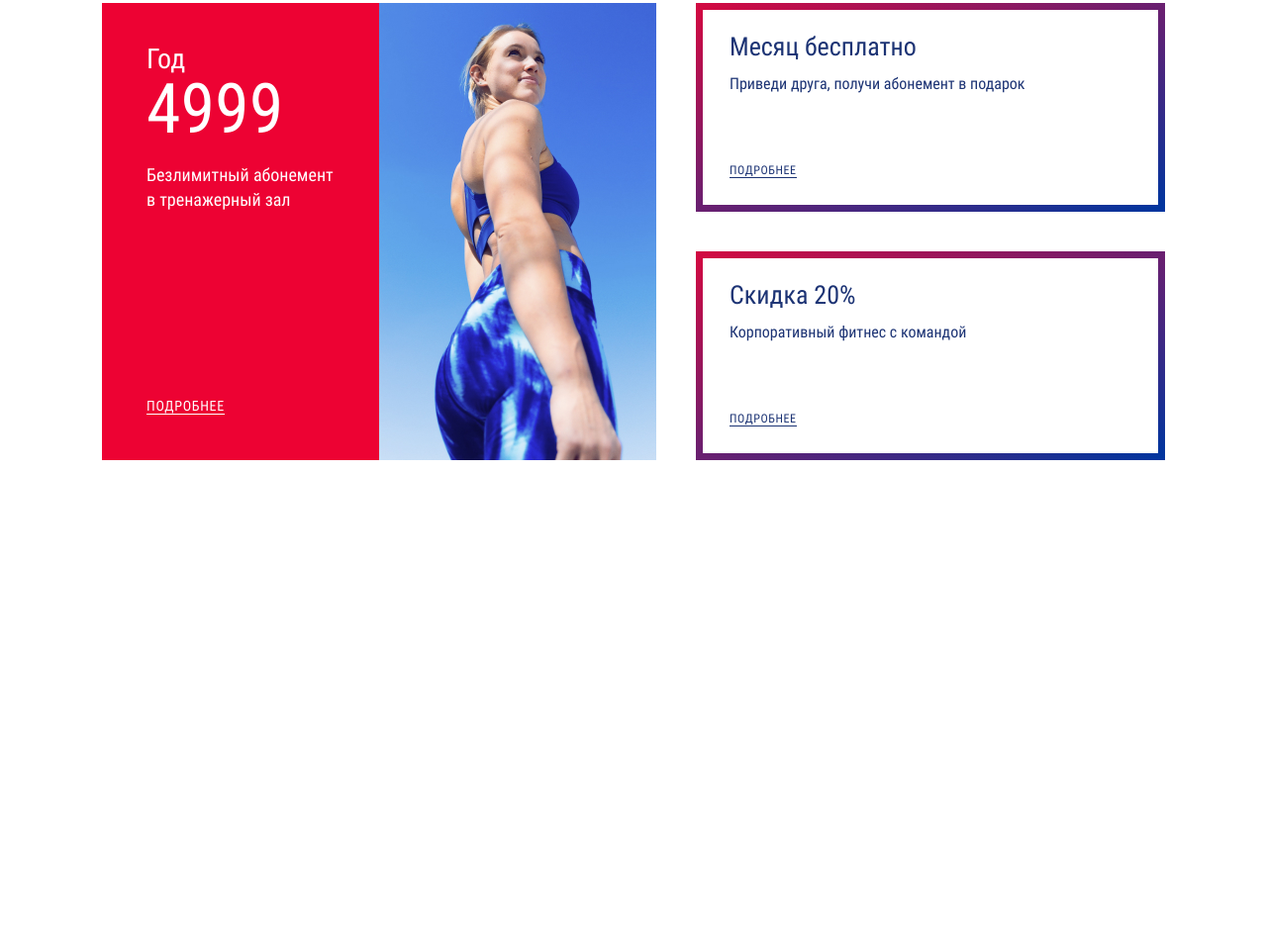
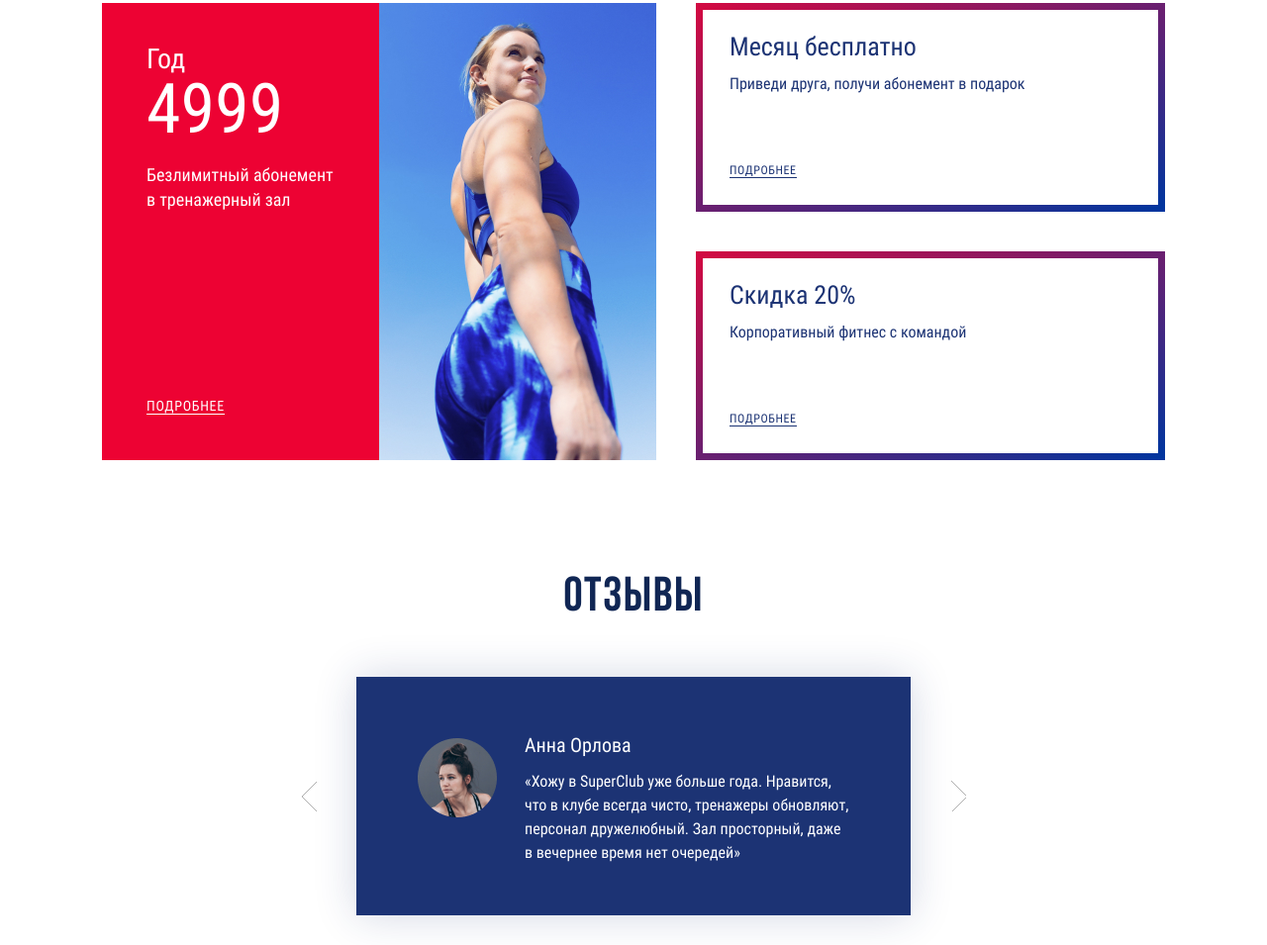
Before and after one commit to Proxa-prog/fitness, a website built with webpack: page source/index.html in a window 1280 px wide. Shown: the part 4983-5938 px from the top of the page at 99% size. Before the commit the page ends 5584 px from the top, so only its background shows below. Built offline with nearby package versions, Linux system fonts and the light colour scheme; files whose address does not match are found by name.

Commit message:
desktop версия

```diff
--- a/source/index.html
+++ b/source/index.html
@@ -91,23 +91,28 @@
               <div class="gym__video-container">
                 <button type="button"><span class="visually-hidden">Play</span></button>
                 <iframe src="https://www.youtube.com/embed/9TZXsZItgdw?enablejsapi=1&version=3&wmode=transparent"
-                  width="364" height="228"
-                  title="YouTube video player"
+                  width="364" height="228" title="YouTube video player"
                   allow="accelerometer; autoplay; clipboard-write; encrypted-media; gyroscope; picture-in-picture"
                   allowfullscreen></iframe>
                 <picture>
                   <!-- 1x: 364px, 2x 728px -->
-                  <source type="image/webp" media="(min-width: 1024px)" srcset="img/video-preview-desktop.webp 1x, img/video-preview-desktop@2x.webp 2x">
+                  <source type="image/webp" media="(min-width: 1024px)"
+                    srcset="img/video-preview-desktop.webp 1x, img/video-preview-desktop@2x.webp 2x">
                   <!-- 1x: 266px, 2x 532px -->
-                  <source type="image/webp" media="(min-width: 768px)" srcset="img/video-preview-tablet.webp 1x, img/video-preview-tablet@2x.webp 2x">
+                  <source type="image/webp" media="(min-width: 768px)"
+                    srcset="img/video-preview-tablet.webp 1x, img/video-preview-tablet@2x.webp 2x">
                   <!-- 1x: 320px, 2x 640px -->
-                  <source type="image/webp" srcset="img/video-preview-mobile.webp 1x, img/video-preview-mobile@2x.webp 2x">
+                  <source type="image/webp"
+                    srcset="img/video-preview-mobile.webp 1x, img/video-preview-mobile@2x.webp 2x">
                   <!-- 1x: 364px, 2x 728px -->
-                  <source media="(min-width: 1024px)" srcset="img/video-preview-desktop.jpg 1x, img/video-preview-desktop@2x.jpg 2x">
+                  <source media="(min-width: 1024px)"
+                    srcset="img/video-preview-desktop.jpg 1x, img/video-preview-desktop@2x.jpg 2x">
                   <!-- 1x: 266px, 2x 532px -->
-                  <source media="(min-width: 768px)" srcset="img/video-preview-tablet.jpg 1x, img/video-preview-tablet@2x.jpg 2x">
+                  <source media="(min-width: 768px)"
+                    srcset="img/video-preview-tablet.jpg 1x, img/video-preview-tablet@2x.jpg 2x">
                   <!-- 1x: 320px, 2x 640px -->
-                  <img src="img/video-preview-mobile.jpg" srcset="img/video-preview-mobile@2x.jpg" width="320" height="167" alt="Тренажёрный зал">
+                  <img src="img/video-preview-mobile.jpg" srcset="img/video-preview-mobile@2x.jpg" width="320"
+                    height="167" alt="Тренажёрный зал">
                 </picture>
                 <div class="gym__shadow"></div>
               </div>
@@ -120,7 +125,8 @@
           <div class="subscription__inner">
             <h2>Абонементы</h2>
             <ul class="subscription__list-month">
-              <li class="subscription__item-month subscription__item-one-month subscription__item-month-current" data-month="1">1 месяц</li>
+              <li class="subscription__item-month subscription__item-one-month subscription__item-month-current"
+                data-month="1">1 месяц</li>
               <li class="subscription__item-month subscription__item-six-month" data-month="6">6 месяцев</li>
               <li class="subscription__item-month subscription__item-tweve-month" data-month="12">12 месяцев</li>
             </ul>
@@ -243,7 +249,8 @@
               <li class="treners__item treners__item-anna-pavlova">
                 <picture>
                   <source type="image/webp" srcset="../img/anna-pavlova.webp 1x, ../img/anna-pavlova@2x.webp 2x">
-                  <img src="../img/anna-pavlova.jpg" srcset="../img/anna-pavlova@2x.jpg" alt="Анна Павлова" width="260" height="294">
+                  <img src="../img/anna-pavlova.jpg" srcset="../img/anna-pavlova@2x.jpg" alt="Анна Павлова" width="260"
+                    height="294">
                 </picture>
                 <div class="treners__info-wrapper">
                   <h4>Анна Павлова</h4>
@@ -258,7 +265,8 @@
               <li class="treners__item treners__item-aleksey-lavrov">
                 <picture>
                   <source type="image/webp" srcset="../img/aleksey-lavrov.webp 1x, ../img/aleksey-lavrov@2x.webp 2x">
-                  <img src="../img/aleksey-lavrov.jpg" srcset="../img/aleksey-lavrov@2x.jpg" alt="Алексей Лавров" width="260" height="294">
+                  <img src="../img/aleksey-lavrov.jpg" srcset="../img/aleksey-lavrov@2x.jpg" alt="Алексей Лавров"
+                    width="260" height="294">
                 </picture>
                 <div class="treners__info-wrapper">
                   <h4>Алексей Лавров</h4>
@@ -272,8 +280,10 @@
               </li>
               <li class="treners__item treners__item-aleksandr-pashkov">
                 <picture>
-                  <source type="image/webp" srcset="../img/aleksandr-pashkov.webp 1x, ../img/aleksandr-pashkov@2x.webp 2x">
-                  <img src="../img/aleksandr-pashkov.jpg" srcset="../img/aleksandr-pashkov@2x.jpg" alt="Александр Пашков" width="260" height="294">
+                  <source type="image/webp"
+                    srcset="../img/aleksandr-pashkov.webp 1x, ../img/aleksandr-pashkov@2x.webp 2x">
+                  <img src="../img/aleksandr-pashkov.jpg" srcset="../img/aleksandr-pashkov@2x.jpg"
+                    alt="Александр Пашков" width="260" height="294">
                 </picture>
                 <div class="treners__info-wrapper">
                   <h4>Александр Пашков</h4>
@@ -288,7 +298,8 @@
               <li class="treners__item treners__item-maria-ketova">
                 <picture>
                   <source type="image/webp" srcset="../img/maria-ketova.webp 1x, ../img/maria-ketova@2x.webp 2x">
-                  <img src="../img/maria-ketova.jpg" srcset="../img/maria-ketova@2x.jpg" alt="Мария Кетова" width="260" height="294">
+                  <img src="../img/maria-ketova.jpg" srcset="../img/maria-ketova@2x.jpg" alt="Мария Кетова" width="260"
+                    height="294">
                 </picture>
                 <div class="treners__info-wrapper">
                   <h4>Мария Кетова</h4>
@@ -303,7 +314,8 @@
               <li class="treners__item treners__item-anna-pavlova">
                 <picture>
                   <source type="image/webp" srcset="../img/anna-pavlova.webp 1x, ../img/anna-pavlova@2x.webp 2x">
-                  <img src="../img/anna-pavlova.jpg" srcset="../img/anna-pavlova@2x.jpg" alt="Анна Павлова" width="260" height="294">
+                  <img src="../img/anna-pavlova.jpg" srcset="../img/anna-pavlova@2x.jpg" alt="Анна Павлова" width="260"
+                    height="294">
                 </picture>
                 <div class="treners__info-wrapper">
                   <h4>Анна Павлова</h4>
@@ -318,7 +330,8 @@
               <li class="treners__item treners__item-anna-pavlova">
                 <picture>
                   <source type="image/webp" srcset="../img/anna-pavlova.webp 1x, ../img/anna-pavlova@2x.webp 2x">
-                  <img src="../img/anna-pavlova.jpg" srcset="../img/anna-pavlova@2x.jpg" alt="Анна Павлова" width="260" height="294">
+                  <img src="../img/anna-pavlova.jpg" srcset="../img/anna-pavlova@2x.jpg" alt="Анна Павлова" width="260"
+                    height="294">
                 </picture>
                 <div class="treners__info-wrapper">
                   <h4>Анна Павлова</h4>
@@ -333,7 +346,8 @@
               <li class="treners__item treners__item-anna-pavlova">
                 <picture>
                   <source type="image/webp" srcset="../img/anna-pavlova.webp 1x, ../img/anna-pavlova@2x.webp 2x">
-                  <img src="../img/anna-pavlova.jpg" srcset="../img/anna-pavlova@2x.jpg" alt="Анна Павлова" width="260" height="294">
+                  <img src="../img/anna-pavlova.jpg" srcset="../img/anna-pavlova@2x.jpg" alt="Анна Павлова" width="260"
+                    height="294">
                 </picture>
                 <div class="treners__info-wrapper">
                   <h4>Анна Павлова</h4>
@@ -348,7 +362,8 @@
               <li class="treners__item treners__item-anna-pavlova">
                 <picture>
                   <source type="image/webp" srcset="../img/anna-pavlova.webp 1x, ../img/anna-pavlova@2x.webp 2x">
-                  <img src="../img/anna-pavlova.jpg" srcset="../img/anna-pavlova@2x.jpg" alt="Анна Павлова" width="260" height="294">
+                  <img src="../img/anna-pavlova.jpg" srcset="../img/anna-pavlova@2x.jpg" alt="Анна Павлова" width="260"
+                    height="294">
                 </picture>
                 <div class="treners__info-wrapper">
                   <h4>Анна Павлова</h4>
@@ -428,7 +443,22 @@
               </div>
             </div>
           </div>
-
+        </div>
+      </section>
+      <section class="reviews">
+        <div class="reviews__inner">
+          <div class="reviews__content-wrapper">
+            <h3>Отзывы</h3>
+            <div class="reviews__comment-wrapper">
+              <button class="reviews__button-prev"><span class="visually-hidden">Предыдущий комментарий</span></button>
+              <div class="reviews__comment">
+                <h4>Анна Орлова</h4>
+                <p>«Хожу в SuperClub уже больше года. Нравится, что в клубе всегда чисто, тренажеры обновляют, персонал
+                  дружелюбный. Зал просторный, даже в вечернее время нет очередей»</p>
+              </div>
+              <button class="reviews__button-next"><span class="visually-hidden">Следующий комментарий</span></button>
+            </div>
+          </div>
         </div>
       </section>
     </main>
--- a/source/sass/blocks/promotions.scss
+++ b/source/sass/blocks/promotions.scss
@@ -1,5 +1,5 @@
 .promotions__inner {
-  padding: 96px 83px;
+  padding: 96px 83px 45px;
   text-align: center;
   display: flex;
   flex-wrap: wrap;
--- /dev/null
+++ b/source/sass/blocks/reviews.scss
@@ -0,0 +1,80 @@
+.reviews__inner {
+  padding: 30px 103px;
+}
+
+.reviews__content-wrapper {
+  margin: 0 auto;
+  width: 672px;
+  text-align: center;
+  display: flex;
+  flex-wrap: wrap;
+  flex-direction: column;
+
+  h3 {
+    font-family: "Bebas Neue", sans-serif;
+    font-size: 49px;
+    line-height: 49px;
+    letter-spacing: 0.03em;
+    color: $color-sapphire;
+    text-transform: uppercase;
+    margin: 0;
+    width: 100%;
+    margin-bottom: 55px;
+  }
+}
+
+.reviews__comment-wrapper {
+  display: flex;
+  flex-wrap: wrap;
+
+  button {
+    width: 16px;
+    height: 32px;
+    border: none;
+    background-color: inherit;
+    align-self: center;
+  }
+
+  .reviews__button-prev {
+    background-image: url("../img/svg/arrow-left.svg");
+  }
+
+  .reviews__button-next {
+    background-image: url("../img/svg/arrow-right.svg");
+  }
+}
+
+
+.reviews__comment {
+  width: 560px;
+  background: $color-resolution-blue;
+  box-shadow: 0px 0px 40px rgba(28, 51, 116, 0.2);
+  margin: 0 auto;
+  color: $color-default-white;
+  padding-left: 170px;
+  text-align: left;
+  padding-top: 27px;
+  padding: 27px 62px 35px 170px;
+  position: relative;
+
+  h4 {
+    font-weight: 700;
+    font-size: 20px;
+    line-height: 150%;
+    margin-bottom: 10px;
+  }
+
+   p {
+     margin-top: 10px;
+   }
+
+   &::before {
+     position: absolute;
+     content: "";
+     width: 80px;
+     height: 80px;
+     background-image: url("../img/comment-anna-orlova.png");
+     left: 62px;
+     top: 62px;
+   }
+}
--- a/source/sass/style.scss
+++ b/source/sass/style.scss
@@ -27,6 +27,7 @@
 @import "blocks/treners";
 @import "blocks/advantages";
 @import "blocks/promotions";
+@import "blocks/reviews";
 
 // ---------------------------------
 
```
Also changed, not shown: build/css/style.css, build/css/style.min.css, build/img/comment-anna-orlova.png (added), build/index.html, source/img/comment-anna-orlova.jpg (deleted), source/img/comment-anna-orlova.png (added), source/img/comment-anna-orlova.webp (deleted), source/img/comment-anna-orlova@2x.jpg (deleted), source/img/comment-anna-orlova@2x.webp (deleted), 1 other file.
